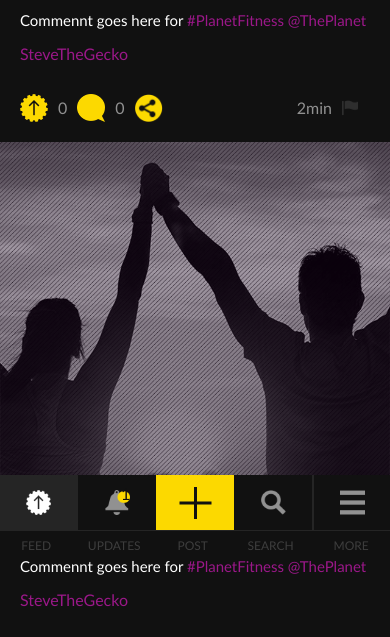
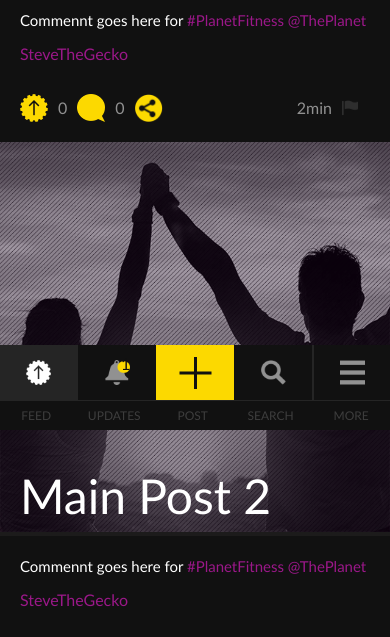
Before and after one commit to dlittle42/ptrumps_nav, a plain HTML site: page demo_old.html in a window 390 px wide. Shown: the part 444-1081 px from the top of the page. Drawn offline with Linux system fonts and the light colour scheme.

Commit message:
Update mobile_demo_old.css

```diff
--- a/css/mobile_demo_old.css
+++ b/css/mobile_demo_old.css
@@ -78,7 +78,7 @@ header {
 	position: fixed;
 	width: 100%;
 	height: 8.6em;
-	bottom: -80px;
+	bottom: 0px;
 	left: 0;
 	z-index: 9999 !important;
 	-webkit-transition: all 200ms ease-out;
@@ -86,7 +86,7 @@ header {
 }
 
 header.bar-up{
-	  -webkit-transform: translateY(80px);
+	  -webkit-transform: translateY(30px);
 }
 
 .mainNavBar {
```
